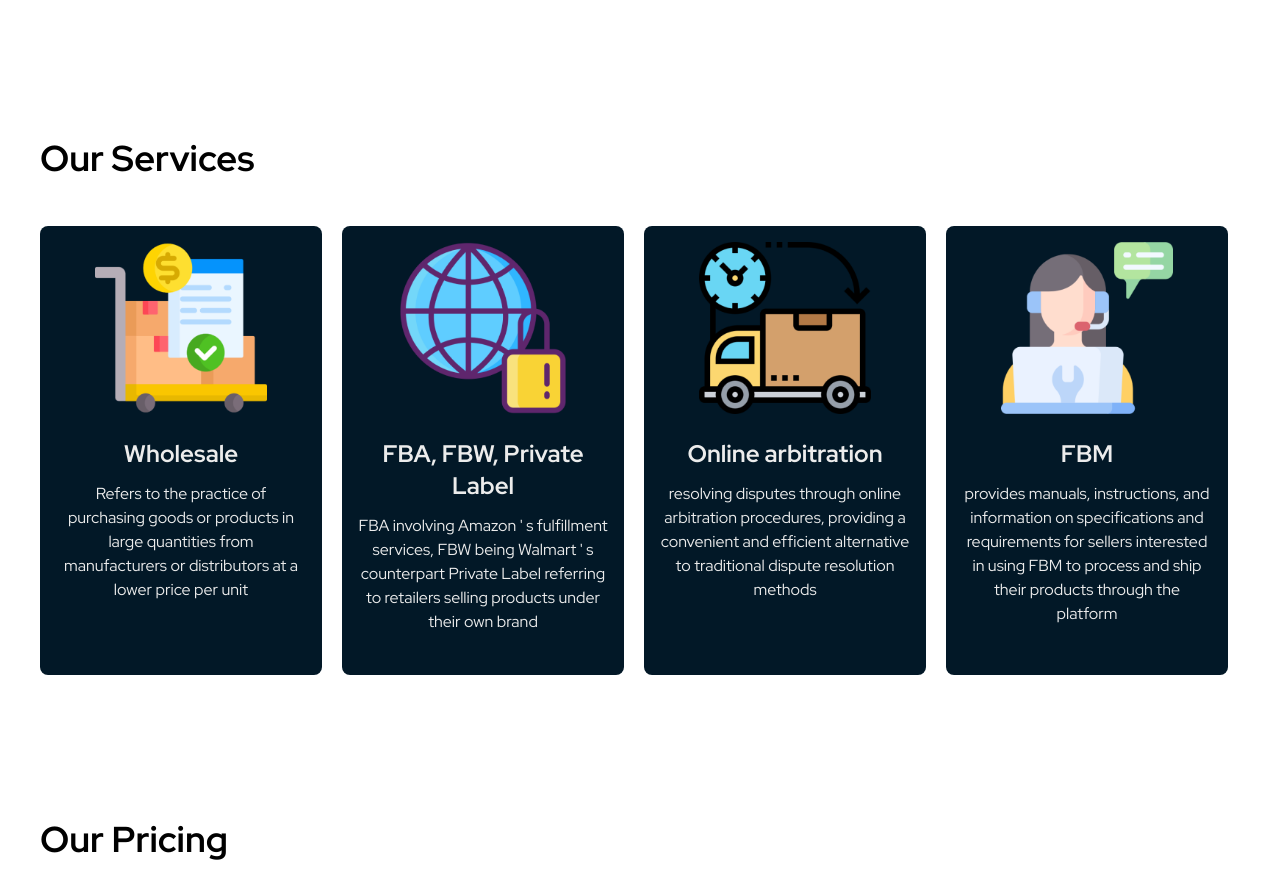
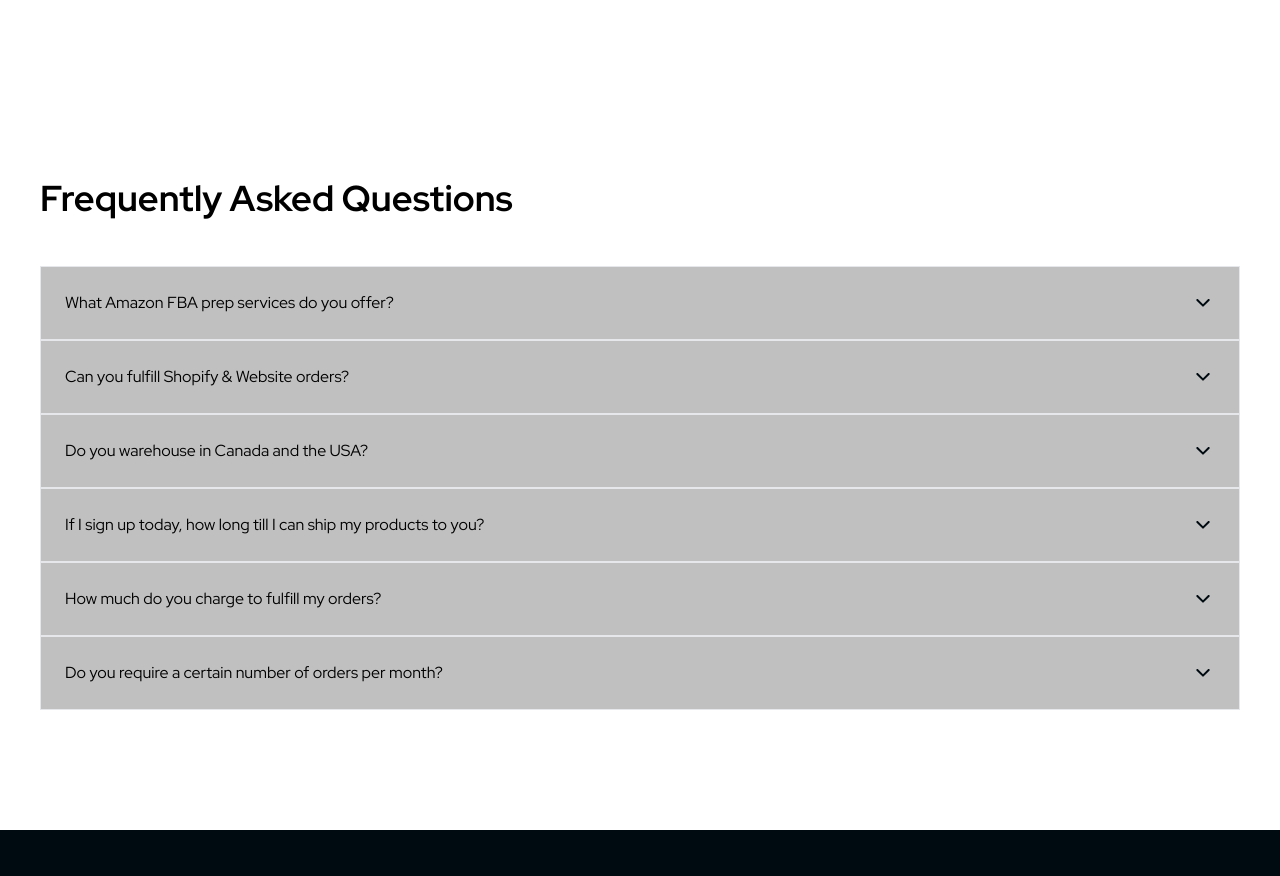
Before and after one commit to korvan17/nevadaFrontend, a Next.js app: page / in a window 1280 px wide. Shown: the part 1460-2336 px from the top of the page. Built offline with nearby package versions, Linux system fonts and the light colour scheme.

Commit message:
test commit

```diff
--- a/src/app/page.js
+++ b/src/app/page.js
@@ -15,8 +15,8 @@ export default function Home() {
       <Header />
       <Hero />
       <About />
-      <Services />
-      <Pricing />
+      {/* <Services /> */}
+      {/* <Pricing /> */}
       <Faq />
       <Footer />
       {/* <ChatWindow /> */}
```
